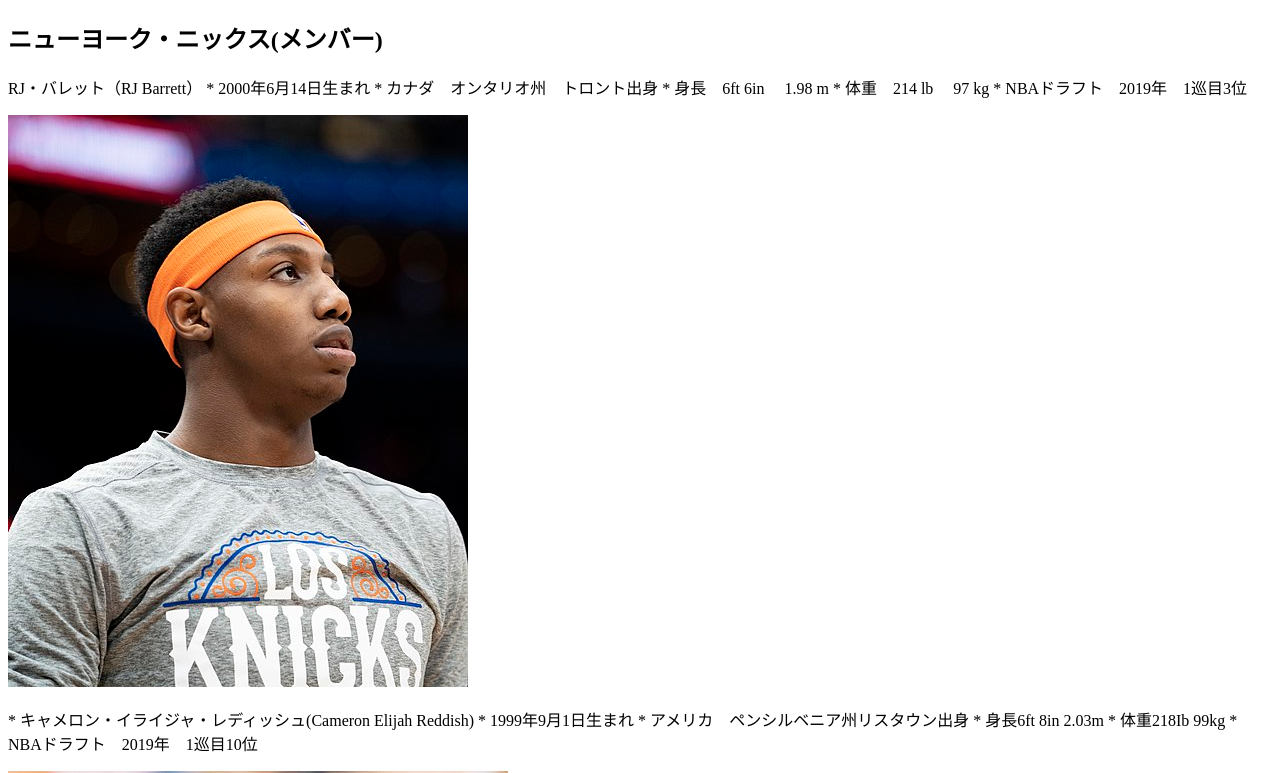
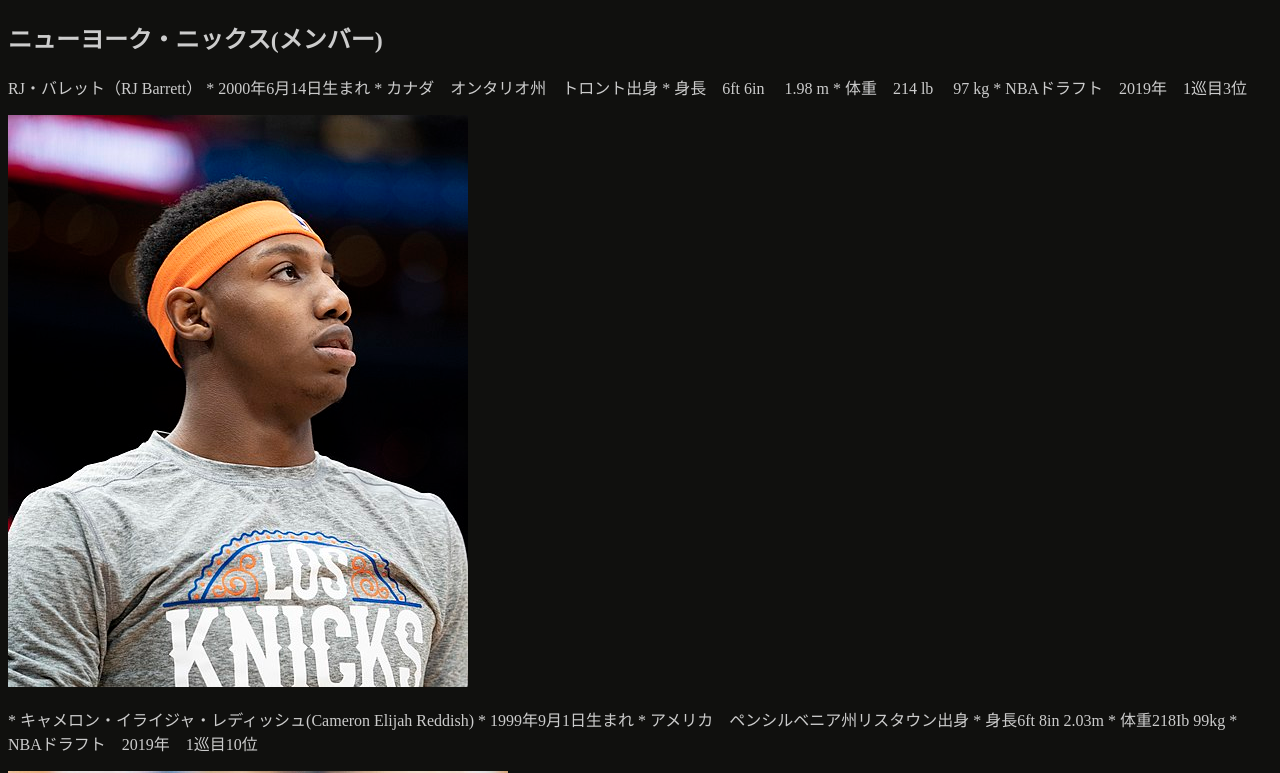
Before and after one commit to Ibukiyse05/2022, a plain HTML site: page a.html in a window 1280 px wide. Shown: the top 773 px of the page. Drawn offline with Linux system fonts and the light colour scheme.

Commit message:
Update a.html

```diff
--- a/a.html
+++ b/a.html
@@ -4,7 +4,7 @@
 <meta charset="UTF-8">
 <title>アンカータグの練習</title>
 </head>
-<body>
+<body bgcolor="#10100E" text="#cccccc">
  <h2>ニューヨーク・ニックス(メンバー)</h2>
 <p>RJ・バレット（RJ Barrett）
 * 2000年6月14日生まれ
```
